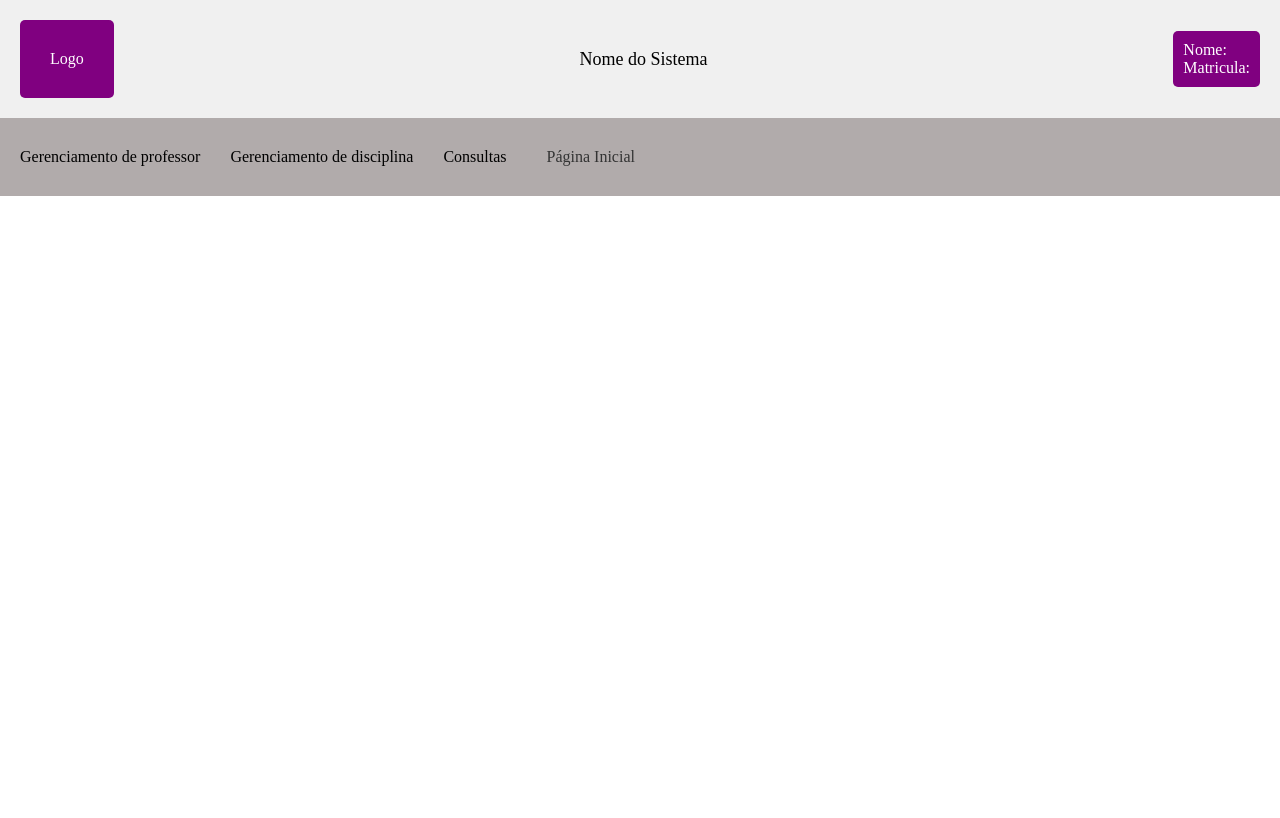
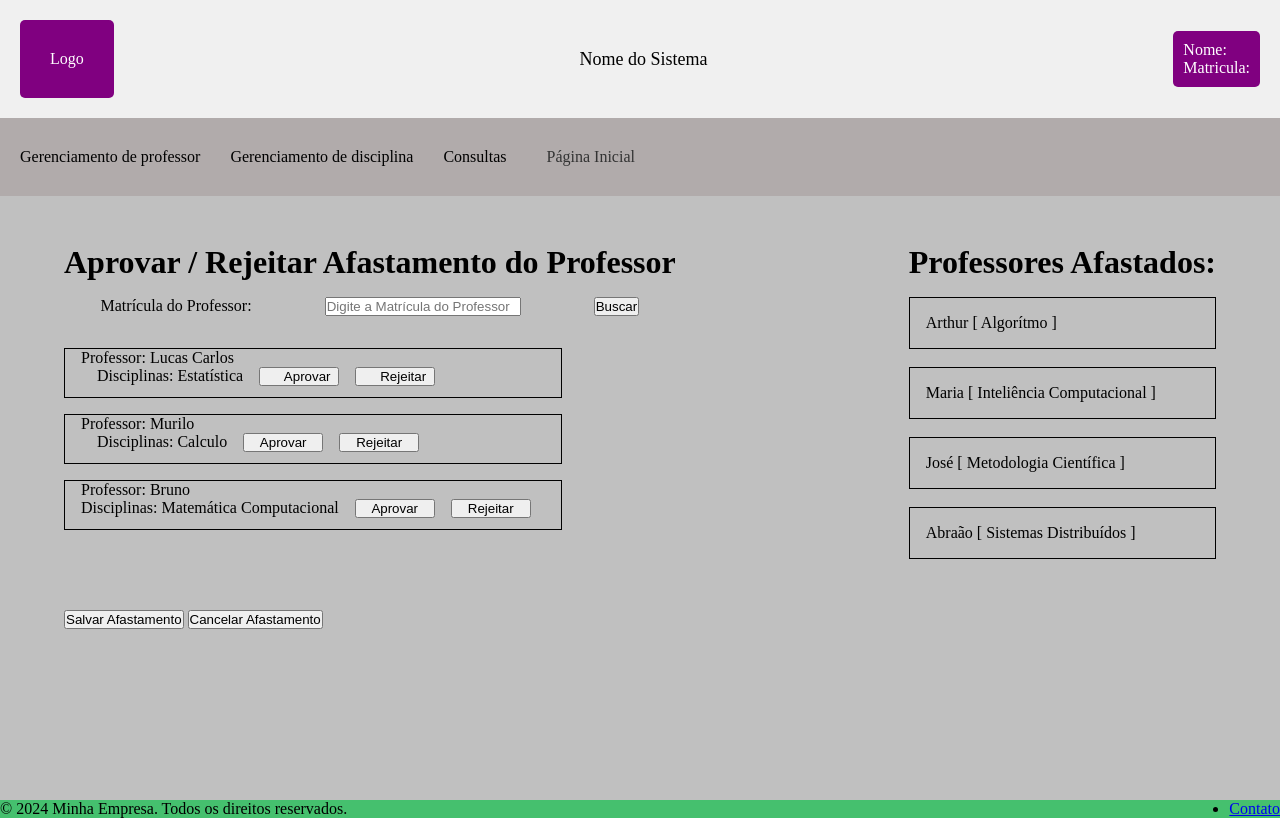
Before and after one commit to LorranBS/Academico_coord, a plain HTML site: page HTML/Afastamento.html in a window 1280 px wide. Drawn offline with Linux system fonts and the light colour scheme.

Commit message:
criação da aba de afastamento de professores

```diff
--- a/CSS/Index.css
+++ b/CSS/Index.css
@@ -284,6 +284,106 @@ nav {
     width: 25rem;
     padding-left: 1rem;
 }
+
+/* Afastamento de Professores*/
+
+.afastamento{
+    background-color: #c0c0c0;
+    height: 75.5vh;
+    display: flex;
+    justify-content: space-between;
+}
+
+.afastamento .aprovacao{
+    display: flex;
+    flex-direction: column;
+    margin-left: 4rem;
+    margin-top: 3rem;
+}
+
+.afastamento .aprovacao .consultar{
+    margin-top: 1rem;
+    display: flex;
+    margin-top: 1rem;
+    justify-content: space-around;
+}
+
+.afastamento .aprovacao .consultar input{
+    width: 12rem;
+}
+
+
+.afastamento .aprovacao .conteudo{
+    margin-top: 1rem;
+}
+.afastamento .aprovacao .solicitacao1{
+    border: 1px solid black;
+    width: 30rem;
+    height: 3rem;
+    margin-top: 1rem;
+    padding-left: 1rem ;
+}
+.afastamento .aprovacao .solicitacao2{
+    border: 1px solid black;
+    width: 30rem;
+    height: 3rem;
+    margin-top: 1rem;
+    padding-left: 1rem ;
+}
+.afastamento .aprovacao .solicitacao3{
+    border: 1px solid black;
+    width: 30rem;
+    height: 3rem;
+    margin-top: 1rem;
+    padding-left: 1rem ;
+}
+
+.afastamento .aprovacao .solicitacao1 .aprovar{
+    display: flex;
+    padding-left: 1rem;
+}
+.afastamento .aprovacao .solicitacao2 .aprovar{
+    display: flex;
+    padding-left: 1rem ;
+}
+.afastamento .aprovacao .solicitacao3 .aprovar{
+    display: flex;
+
+}
+
+.afastamento .aprovacao .solicitacao1 .aprovar button{
+    margin-left: 1rem;
+    width: 5rem;
+    padding-left: 1rem ;
+}
+.afastamento .aprovacao .solicitacao2 .aprovar button{
+    margin-left: 1rem;
+    width: 5rem;
+}
+.afastamento .aprovacao .solicitacao3 .aprovar button{
+    margin-left: 1rem;
+    width: 5rem;
+}
+
+.afastamento .aprovacao .salvar{
+    margin-top: 5rem;
+}
+
+.afastamento .afastados{
+    display: flex;
+    flex-direction: column;
+    margin-right: 4rem;
+    margin-top: 3rem;
+}
+.afastamento .afastados .conteudo{
+    margin-top: 1rem;
+}
+.afastamento .afastados .conteudo p{
+    border: 1px solid black;
+    padding: 1rem;
+}
+
+
 footer{
     background-color: #45c06e;
     /* padding: 2px; */
--- a/HTML/Afastamento.html
+++ b/HTML/Afastamento.html
@@ -40,6 +40,94 @@
         </ul>
     </nav>
 
+    <div class="afastamento">
+        <div class="aprovacao">
 
+            <div class="titulo">
+                <h1>
+                    Aprovar / Rejeitar Afastamento do Professor
+                </h1>
+            </div>
+
+            <div class="consultar">
+
+                <p>
+                    Matrícula do Professor:
+                </p>
+
+                <input type="text" placeholder="Digite a Matrícula do Professor">
+
+                <button> Buscar</button>
+
+            </div>
+
+            <div class="conteudo">
+                <div class="solicitacao1">
+                    <div class="nome">
+                        <p> Professor: Lucas Carlos</p>
+                    </div>
+                    <div class="aprovar">
+                        <p>
+                            Disciplinas: Estatística
+                        </p>
+                        <button> Aprovar </button>
+                        <button> Rejeitar </button>
+                    </div>
+                </div>
+                <div class="solicitacao2">
+                    <div class="nome">
+                        <p> Professor: Murilo</p>
+                    </div>
+                    <div class="aprovar">
+                        <p>
+                            Disciplinas: Calculo
+                        </p>
+                        <button> Aprovar </button>
+                        <button> Rejeitar </button>
+                    </div>
+                </div>
+                <div class="solicitacao3">
+                    <div class="nome">
+                        <p> Professor: Bruno</p>
+                    </div>
+                    <div class="aprovar">
+                        <p>
+                            Disciplinas: Matemática Computacional
+                        </p>
+                        <button> Aprovar </button>
+                        <button> Rejeitar </button>
+                    </div>
+                </div>
+
+            </div>
+
+            <div class="salvar">
+                <button> Salvar Afastamento </button>
+                <button> Cancelar Afastamento </button>
+            </div>
+
+        </div>
+
+        <div class="afastados">
+            <div class="titulo">
+                <h1>
+                    Professores Afastados:
+                </h1>
+            </div>
+
+            <div class="conteudo">
+                <p> Arthur [ Algorítmo ]</p> <br>
+                <p> Maria [ Inteliência Computacional ]</p> <br>
+                <p> José [ Metodologia Científica ] </p> <br>
+                <p> Abraão [ Sistemas Distribuídos ]</p> <br>
+            </div>
+        </div>
+    </div>
+    <footer>
+        <p>&copy; 2024 Minha Empresa. Todos os direitos reservados.</p>
+        <ul>
+            <li><a href="/contato">Contato</a></li>
+        </ul>
+    </footer>
 </body>
 </html>
```
